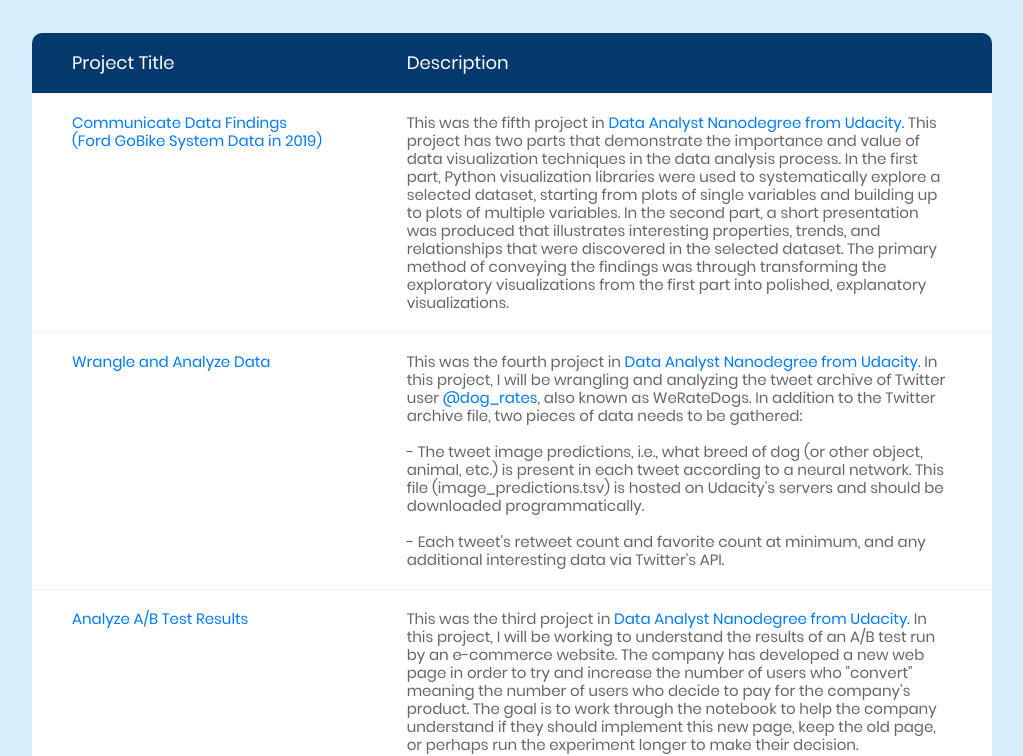
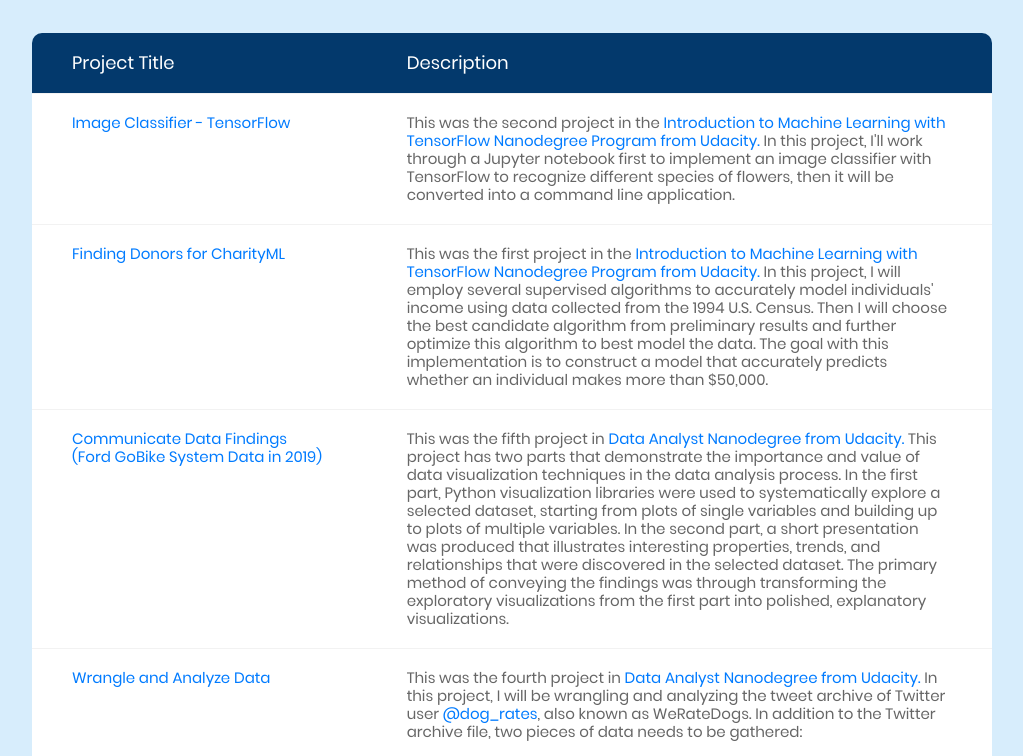
Before and after one commit to mnalmelihi/mnalmelihi.github.io, a plain HTML site: page index.html in a window 1280 px wide. Shown: the top 756 px of the page, without its empty margins (128-1151 px from the left). Drawn offline with Linux system fonts and the light colour scheme.

Commit message:
Update index.html

```diff
--- a/index.html
+++ b/index.html
@@ -34,6 +34,43 @@
 							</div>
 							<div class="cell">
 								Description
+							</div>
+						</div>
+
+						                        <div class="row">
+							<div class="cell">
+								<a href='https://github.com/mnalmelihi/udacity-mlnd-image-classifier-TensorFlow' target='blank'>
+                                    Image Classifier - TensorFlow
+                                </a>
+							</div>
+							<div class="cell">
+                                This was the second project in the
+                                <a href='https://www.udacity.com/course/intro-to-machine-learning-with-tensorflow-nanodegree--nd230'
+                                target='blank'>
+                                Introduction to Machine Learning with TensorFlow Nanodegree Program from Udacity.
+                                </a>
+                                In this project, I'll work through a Jupyter notebook first to implement an image classifier with TensorFlow
+                                to recognize different species of flowers, then it will be converted into a command line application.
+							</div>
+						</div>
+
+                        <div class="row">
+							<div class="cell">
+								<a href='https://github.com/mnalmelihi/udacity-mlnd-finding-donors-for-charityML' target='blank'>
+                                    Finding Donors for CharityML
+                                </a>
+							</div>
+							<div class="cell">
+                                This was the first project in the
+                                <a href='https://www.udacity.com/course/intro-to-machine-learning-with-tensorflow-nanodegree--nd230'
+                                target='blank'>
+                                Introduction to Machine Learning with TensorFlow Nanodegree Program from Udacity.
+                                </a>
+                                In this project, I will employ several supervised algorithms to
+                                accurately model individuals' income using data collected from the 1994 U.S. Census.
+                                Then I will choose the best candidate algorithm from preliminary results and further optimize
+                                this algorithm to best model the data. The goal with this implementation is to
+                                construct a model that accurately predicts whether an individual makes more than $50,000.
 							</div>
 						</div>
 
```
